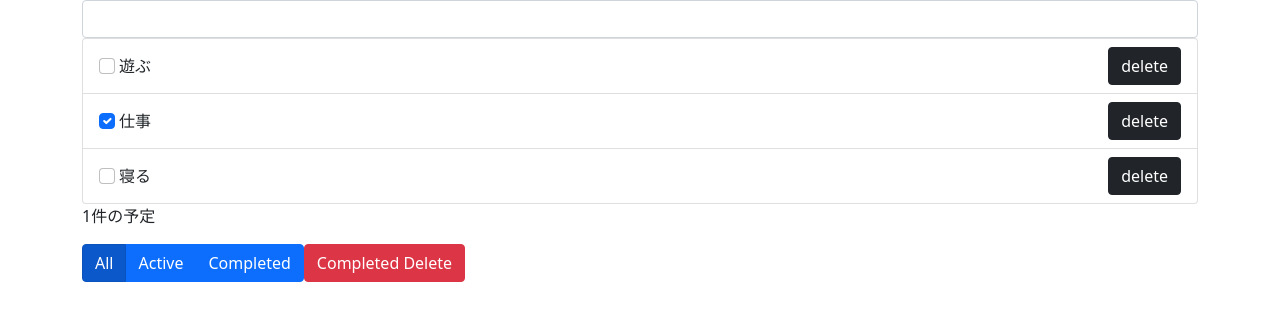
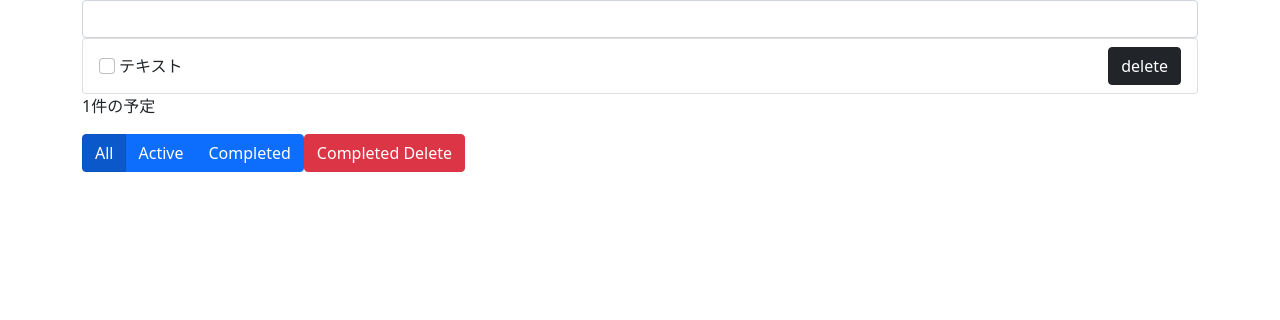
Before and after one commit to kanakita/study-react-todo-2, a JavaScript app: page / in a window 1280 px wide. Shown: the top 320 px of the page. Built offline with nearby package versions, Linux system fonts and the light colour scheme.

Commit message:
一旦HTML以外全部消す

```diff
--- a/src/App.js
+++ b/src/App.js
@@ -1,70 +1,13 @@
 import TodoInput from "./components/TodoInput";
 import TodoList from "./components/TodoList";
 import Footer from "./components/Footer";
-import {useState} from "react";
-
-function getUniqId() {
-  return Math.random().toString(32).substring(2);
-}
-
-const initialTodos = [
-  {
-    title: '遊ぶ',
-    complete: false,
-    id: 'asobu'
-  },
-  {
-    title: '仕事',
-    complete: true,
-    id: 'shigoto'
-  },
-  {
-    title: '寝る',
-    complete: false,
-    id: 'neru'
-  }
-]
 
 function App() {
 
-  const [todos, setTodos] = useState(initialTodos)
-
-  /**
-   * TODOを追加する
-   * @param title {string} // TODOのタイトル
-   */
-  function addTodo(title) {
-    const id = getUniqId();
-    const newTodo = {
-      title: title,
-      complete: false,
-      id: id
-    }
-    setTodos([...todos, newTodo]);
-  }
-
-  /**
-   * TODOを更新する
-   * @param complete {boolean}
-   * @param id {string}
-   */
-  function updateTodo(complete, id) {
-    const newTodos = todos.map((todo) => {
-      if (id === todo.id) {
-        return {
-          ...todo,
-          complete: complete
-        }
-      }
-      return todo;
-    })
-    setTodos(newTodos);
-  }
-
   return (
     <div className="container">
-      <TodoInput onSubmit={addTodo}/>
-      <TodoList todos={todos} onClickCheck={updateTodo}/>
+      <TodoInput/>
+      <TodoList/>
       <Footer/>
     </div>
   )
--- a/src/components/TodoInput.js
+++ b/src/components/TodoInput.js
@@ -1,12 +1,6 @@
-function TodoInput({onSubmit}) {
-  function handleSubmit(event) {
-    event.preventDefault();
-    onSubmit(event.target.todoTitle.value);
-    event.target.todoTitle.value = '';
-  }
-
+function TodoInput() {
   return (
-    <form onSubmit={handleSubmit}>
+    <form>
       <input className="form-control" type="text" name="todoTitle"/>
     </form>
   )
--- a/src/components/TodoList.js
+++ b/src/components/TodoList.js
@@ -1,22 +1,17 @@
-function TodoList({todos, onClickCheck}) {
+function TodoList() {
   return (
     <div className="list-group">
-      {todos.map(({title, complete, id}) => (
-        <TodoItem key={id} title={title} complete={complete} id={id} onClickCheck={onClickCheck} />
-      ))}
+      <TodoItem/>
     </div>
   )
 }
 
-function TodoItem({title, complete, id, onClickCheck}) {
-  function handleChange() {
-    onClickCheck(! complete, id);
-  }
+function TodoItem() {
   return (
     <li className="list-group-item d-flex justify-content-between align-items-center">
       <span>
-        <input className="form-check-input me-1" type="checkbox" value="" checked={complete} onChange={handleChange} />
-        <span>{title}</span>
+        <input className="form-check-input me-1" type="checkbox" value="" />
+        <span>テキスト</span>
       </span>
       <button type="button" className="btn btn-dark">delete</button>
     </li>
```
